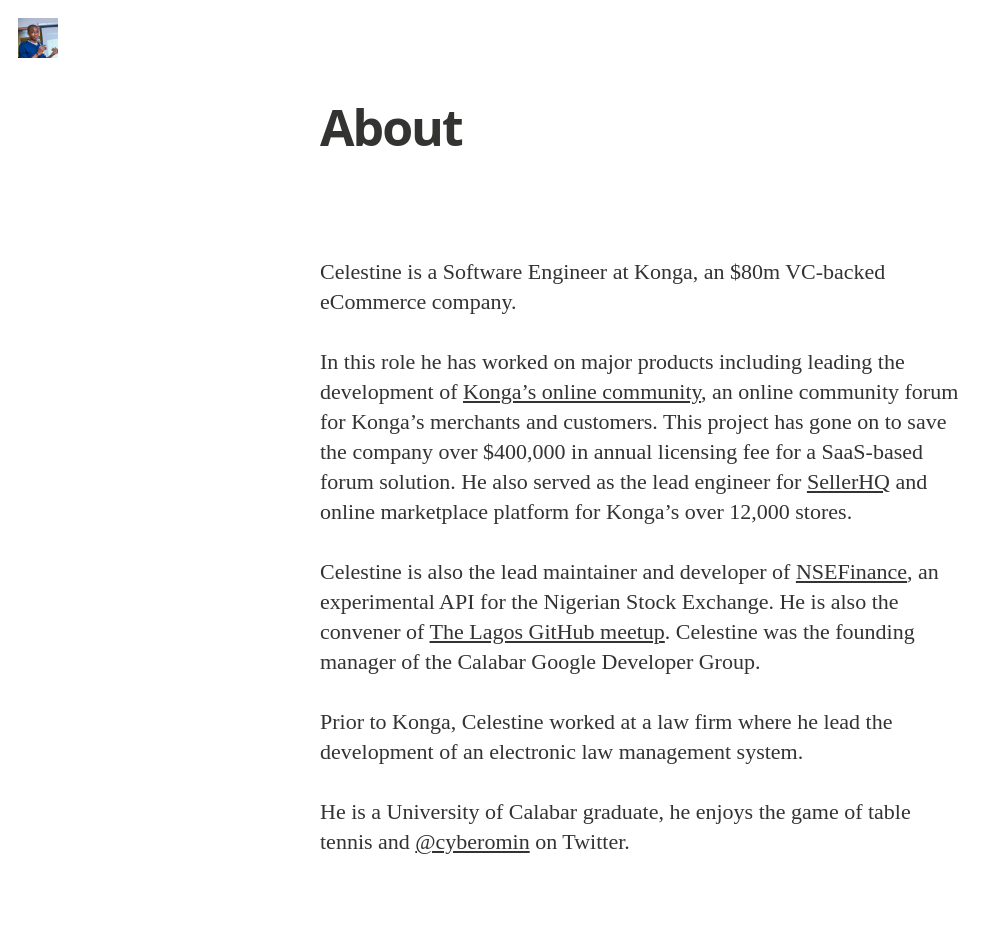
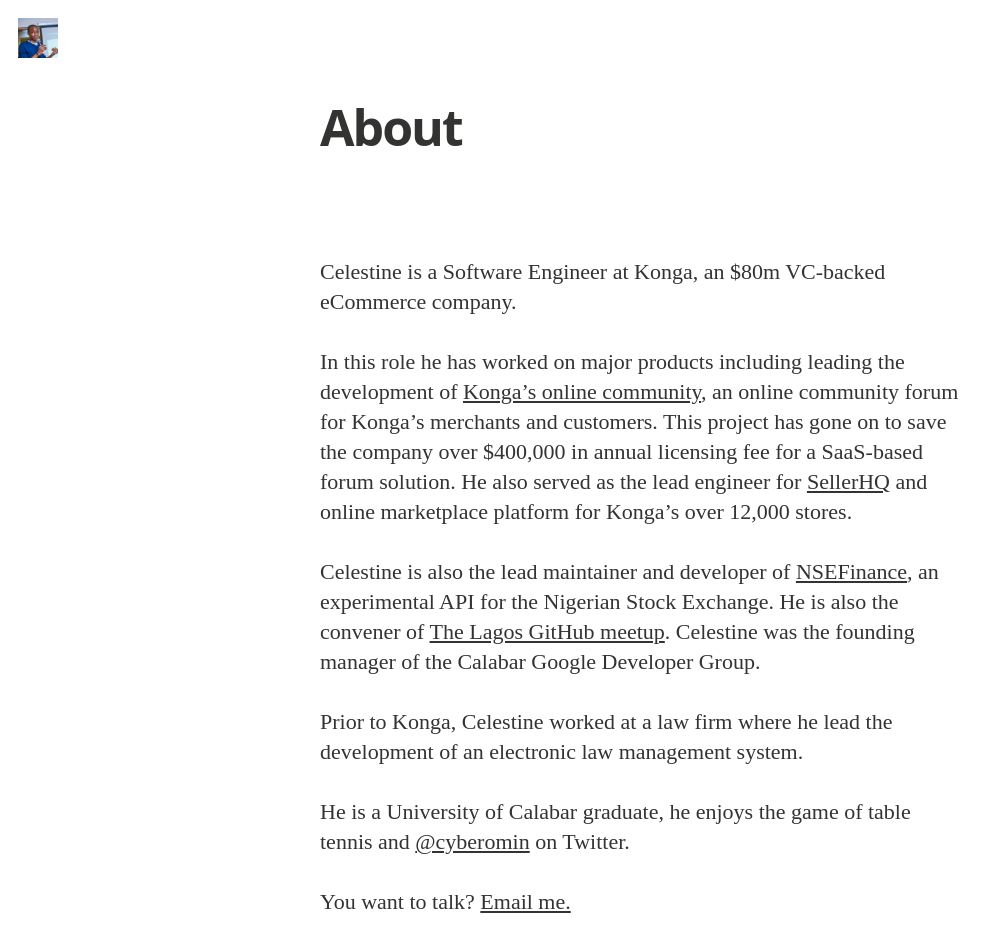
Before and after one commit to cyberomin/cyberomin.github.io, a Jekyll site: the page built from about.md, in a window 1280 px wide. Shown: the top 927 px of the page, without its empty margins (0-1002 px from the left). Built offline with Jekyll 4.4.1, drawn with Linux system fonts in a browser that asks for light colours; nearby versions of some CDN libraries; some web fonts are replaced; Markdown is read by kramdown in place of the engine named in the settings; grey boxes are pictures that could not be loaded.

Commit message:
Added contact to about page

```diff
--- a/about.md
+++ b/about.md
@@ -14,3 +14,5 @@
 Prior to Konga, Celestine worked at a law firm where he lead the development of an electronic law management system.
 
 He is a University of Calabar graduate, he enjoys the game of table tennis and [@cyberomin](https://twitter.com/cyberomin) on Twitter.
+
+You want to talk? [Email me.](celestineomin@gmail.com)
```
